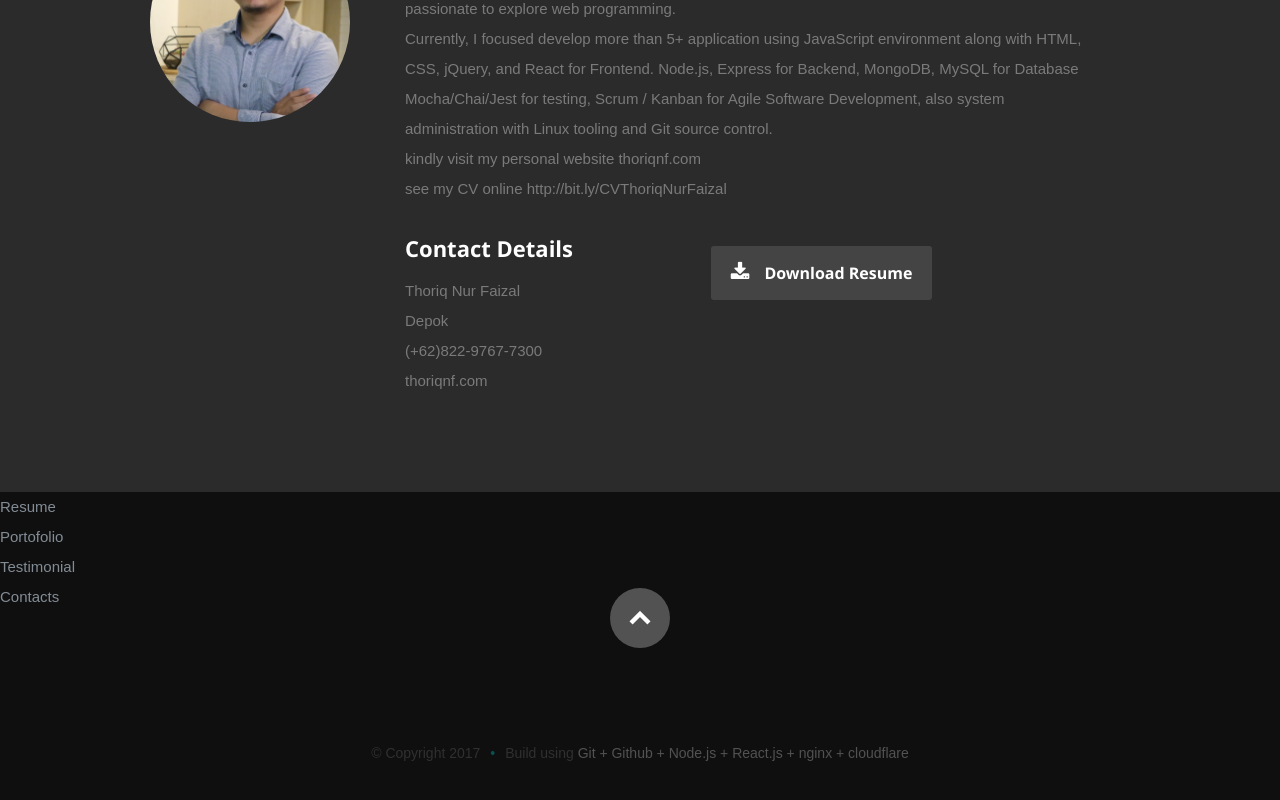
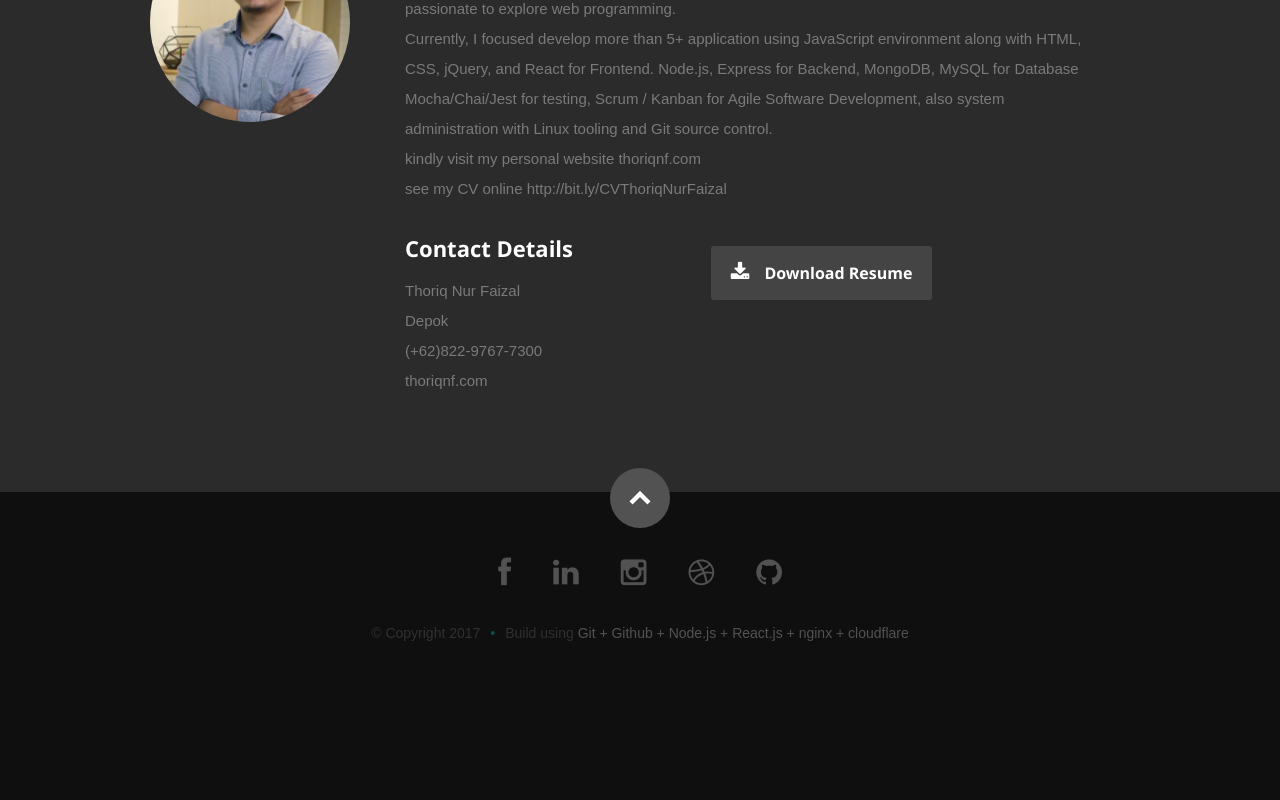
Before and after one commit to thoriqnf/personal, a React (Create React App) app in the folder frontend/: page / in a window 1280 px wide. Shown: the part 974-1774 px from the top of the page. After the commit the page ends 1670 px from the top, so only its background shows below. Built offline with nearby package versions, Linux system fonts and the light colour scheme.

Commit message:
finishing all home, about and footer

```diff
--- a/frontend/src/App.js
+++ b/frontend/src/App.js
@@ -13,10 +13,10 @@ class App extends Component {
       <div className="App">
       <Header></Header>
       <About></About>
-      <Resume></Resume>
+      {/* <Resume></Resume>
       <Portofolio></Portofolio>
       <Testimonial></Testimonial>
-      <Contacts></Contacts>
+      <Contacts></Contacts> */}
       <Footer></Footer>
       </div>
     );
--- a/frontend/src/Components/Footer.js
+++ b/frontend/src/Components/Footer.js
@@ -5,19 +5,19 @@ class Footer extends Component {
   render() {
     return (
 <footer>
-        <div className="row">
+            <div class="row">
 
-           <div className="twelve columns">
+               <div class="twelve columns">
 
-              <ul className="social-links">
-                <li><a href="https://www.facebook.com/thoriqnf"><i classNameName="fa fa-facebook"></i></a></li>
-                <li><a href="https://www.linkedin.com/in/thoriqnf"><i classNameName="fa fa-linkedin"></i></a></li>
-                <li><a href="https://www.instagram.com/thoriqnf"><i classNameName="fa fa-instagram"></i></a></li>
-                <li><a href="https://dribbble.com/thoriqnf"><i classNameName="fa fa-dribbble"></i></a></li>
-                <li><a href="https://www.github.com/thoriqnf"><i classNameName="fa fa-github"></i></a></li>
+                  <ul class="social-links">
+                     <li><a href="https://www.facebook.com/thoriqnf"><i className="fa fa-facebook"></i></a></li>
+                     <li><a href="https://www.linkedin.com/in/thoriqnf"><i className="fa fa-linkedin"></i></a></li>
+                     <li><a href="https://www.instagram.com/thoriqnf"><i className="fa fa-instagram"></i></a></li>
+                     <li><a href="https://dribbble.com/thoriqnf"><i className="fa fa-dribbble"></i></a></li>
+                     <li><a href="https://www.github.com/thoriqnf"><i className="fa fa-github"></i></a></li>
                   </ul>
 
-              <ul className="copyright">
+                  <ul class="copyright">
                      <li>&copy; Copyright 2017</li>
                      <li>Build using
                        <a title="Git" href="https://git-scm.com//"> Git + </a>
@@ -31,7 +31,7 @@ class Footer extends Component {
 
                </div>
 
-           <div id="go-top"><a className="smoothscroll" title="Back to Top" href="#home"><i className="icon-up-open"></i></a></div>
+               <div id="go-top"><a class="smoothscroll" title="Back to Top" href="#home"><i class="icon-up-open"></i></a></div>
 
             </div>
 
--- a/frontend/src/Components/Header.js
+++ b/frontend/src/Components/Header.js
@@ -14,10 +14,10 @@ class Headers extends Component {
             <ul id="nav" className="nav">
              <li className="current"><a className="smoothscroll" href="#home">Home</a></li>
              <li><a className="smoothscroll" href="#about">About</a></li>
- 	           <li><a className="smoothscroll" href="#resume">Resume</a></li>
+ 	           {/* <li><a className="smoothscroll" href="#resume">Resume</a></li>
              <li><a className="smoothscroll" href="#portfolio">Works</a></li>
              <li><a className="smoothscroll" href="#testimonials">Testimonials</a></li>
-             <li><a className="smoothscroll" href="#contact">Contact</a></li>
+             <li><a className="smoothscroll" href="#contact">Contact</a></li> */}
             </ul>
 
           </nav>
```
Lines whose indentation alone changed are shown as unchanged.
